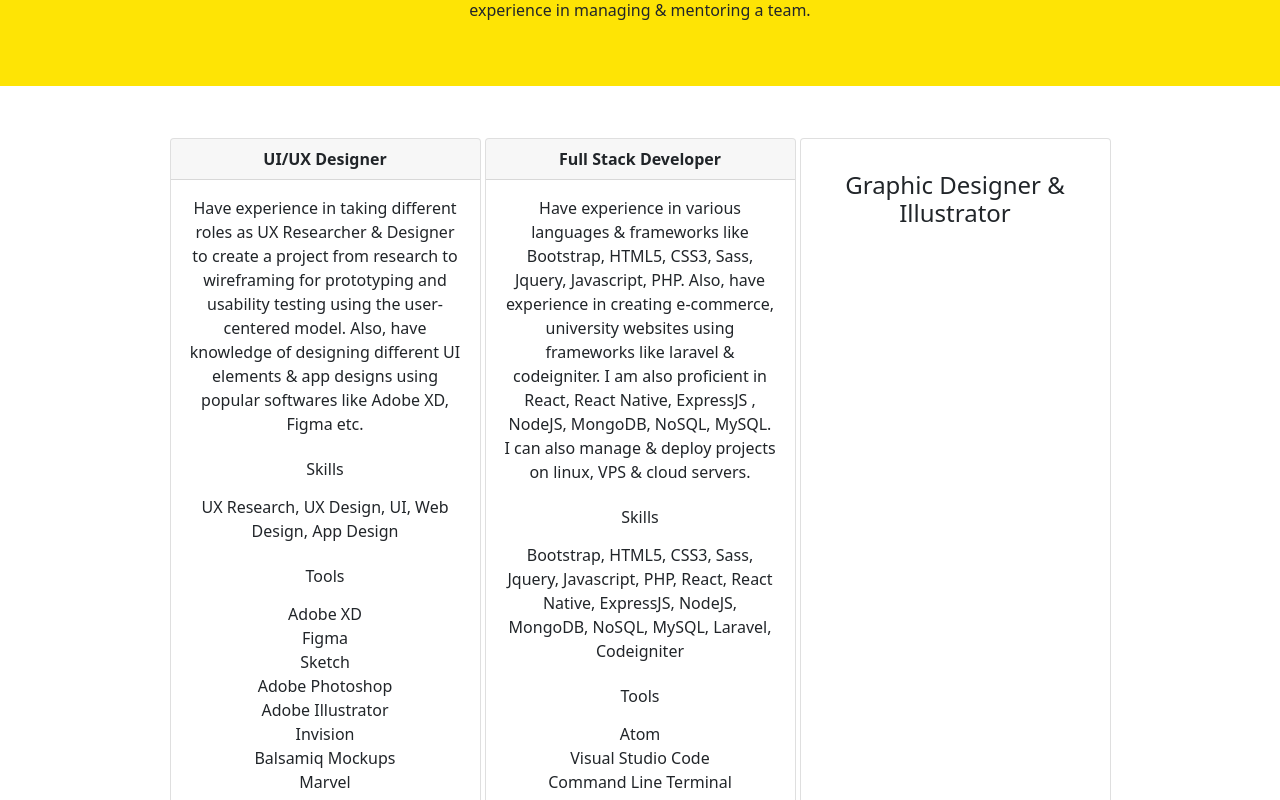
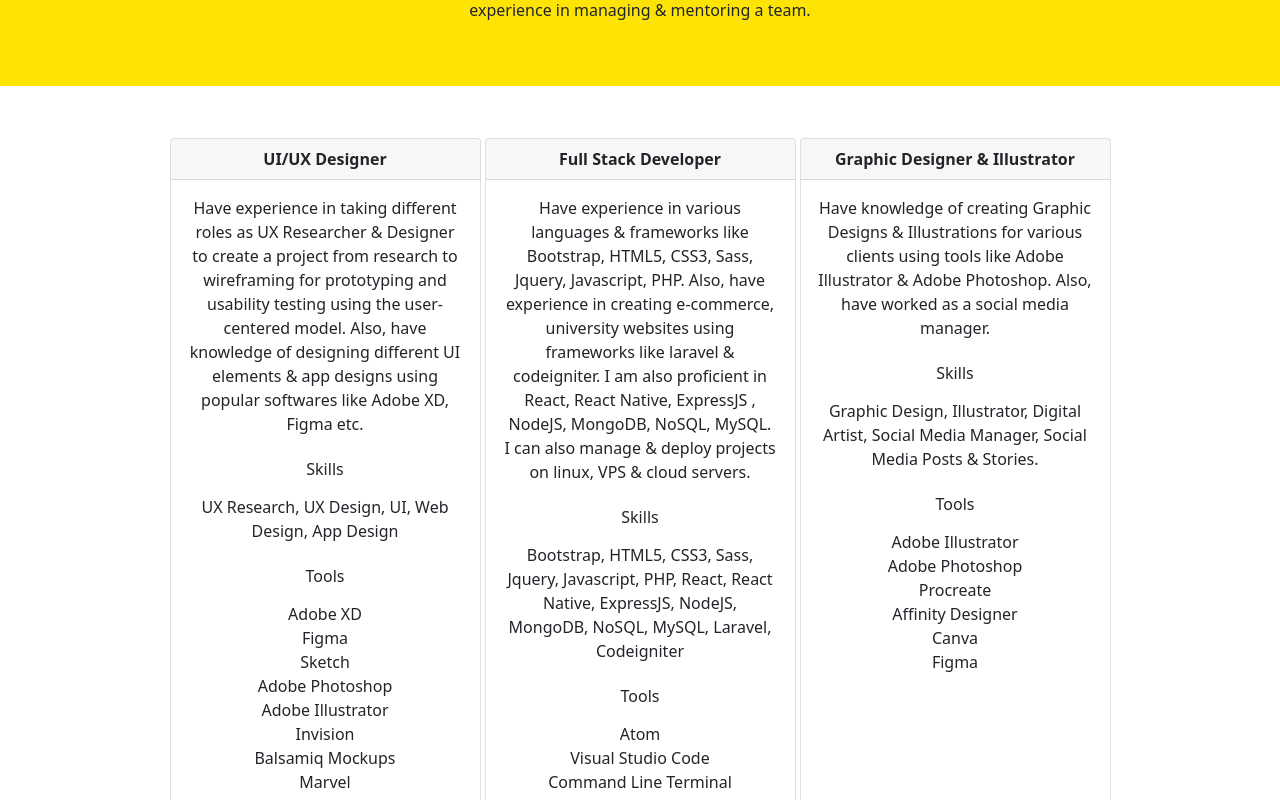
Before and after one commit to anurag-world/portfolio, a React (Create React App) app: page / in a window 1280 px wide. Shown: the part 660-1460 px from the top of the page. Built offline with nearby package versions, Linux system fonts and the light colour scheme.

Commit message:
NavBar Right

```diff
--- a/src/App.js
+++ b/src/App.js
@@ -21,7 +21,7 @@ function Nav(props) {
           <span className="navbar-toggler-icon"></span>
         </button>
         <div className="collapse navbar-collapse" id="navbarSupportedContent">
-          <ul className="navbar-nav me-auto mb-2 mb-lg-0">
+          <ul className="navbar-nav ms-auto mb-2 mb-lg-0">
             <li className="nav-item">
               <a className="nav-link active" aria-current="page" href="/">
                 Home
@@ -168,9 +168,31 @@ function SectionTwo() {
           </div>
         </div>
         <div className="col-md-3 text-center">
-          <div className="card p-3">
+          <div className="card">
+            <div className="card-header">
+              <span className="fw-bold">Graphic Designer & Illustrator</span>
+            </div>
             <div className="card-body">
-              <h4 className="card-title">Graphic Designer & Illustrator</h4>
+              <p className="lead fs-6">
+                Have knowledge of creating Graphic Designs & Illustrations for
+                various clients using tools like Adobe Illustrator & Adobe
+                Photoshop. Also, have worked as a social media manager.
+              </p>
+              <h6 className="display-7 p-2">Skills</h6>
+              <p className="lead fs-6">
+                Graphic Design, Illustrator, Digital Artist, Social Media
+                Manager, Social Media Posts & Stories.
+              </p>
+
+              <h6 className="display-7 p-2">Tools</h6>
+              <p className="lead fs-6">
+                Adobe Illustrator <br />
+                Adobe Photoshop <br />
+                Procreate <br />
+                Affinity Designer <br />
+                Canva <br />
+                Figma <br />
+              </p>
             </div>
           </div>
         </div>
```
